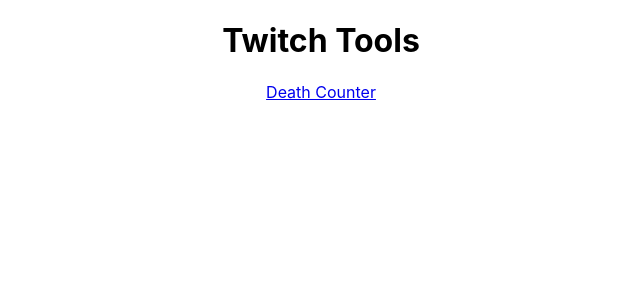
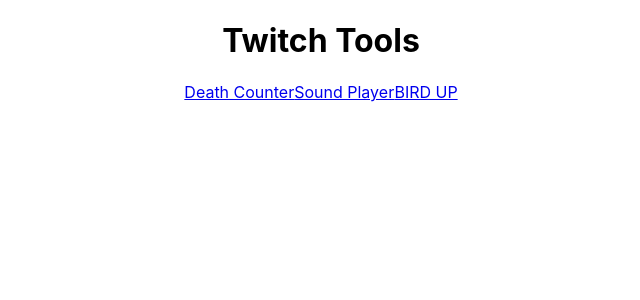
Before and after one commit to deusprogrammer/streamcrabs-overlays, a React (Create React App) app: page / in a window 1280 px wide. Shown: the top 300 px of the page, without its empty margins (319-959 px from the left). Built offline with nearby package versions, Linux system fonts and the light colour scheme.

Commit message:
More bird up fixes

```diff
--- a/src/routes/Home.jsx
+++ b/src/routes/Home.jsx
@@ -7,6 +7,8 @@ export default () => {
             <h1>Twitch Tools</h1>
             <div>
                 <Link to={`${process.env.PUBLIC_URL}/death-counter`}>Death Counter</Link>
+                <Link to={`${process.env.PUBLIC_URL}/sound-player`}>Sound Player</Link>
+                <Link to={`${process.env.PUBLIC_URL}/birdup`}>BIRD UP</Link>
             </div>
         </div>
     )
```
Also changed, not shown: public/birdup.png.
